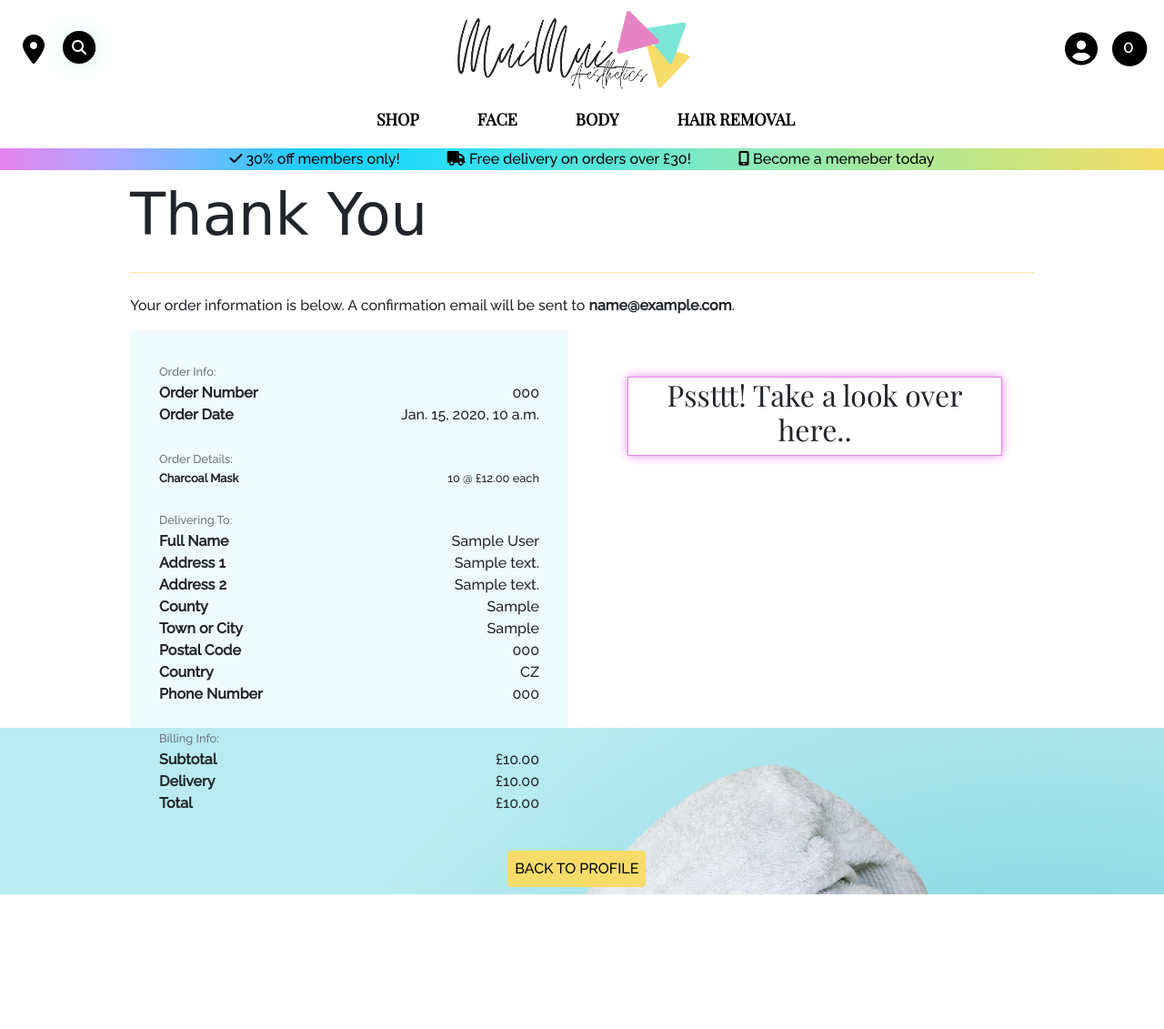
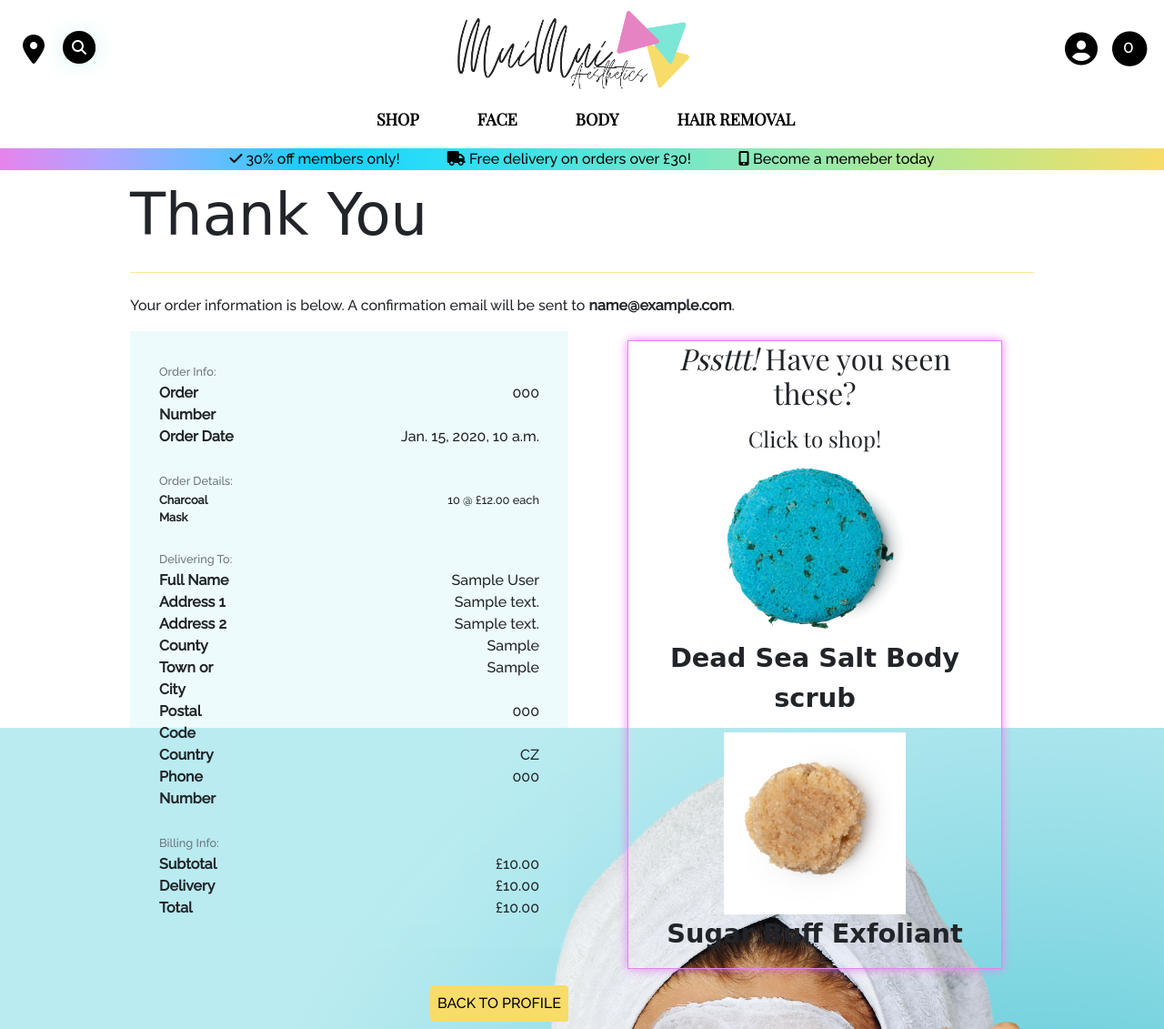
Before and after one commit to fudge88/miumiu, a Django app: page /profile/order_history/000 in a window 1280 px wide. Shown: the whole page at 91% size. Before the commit the page ends 983 px from the top, so only its background shows below. Run offline with Django 3.2, Linux system fonts and the light colour scheme; a user stored in the database is signed in; data comes from the database, SQL or seed files in the repository; tables that the repository leaves empty hold one stand-in row (values such as "Sample post"); some libraries are stand-ins or nearby versions; some web fonts are replaced.

Commit message:
checkout success promo clock added

```diff
--- a/checkout/templates/checkout/checkout_success.html
+++ b/checkout/templates/checkout/checkout_success.html
@@ -33,18 +33,18 @@
                     </div>
                 </div>
                 <div class="row">
-                    <div class="col-12 col-md-4">
+                    <div class="col-12 col-md-3">
                         <p class="mb-0 text-black font-weight-bold">Order Number</p>
                     </div>
-                    <div class="col-12 col-md-8 text-md-right">
+                    <div class="col-12 col-md-9 text-md-right">
                         <p class="mb-0">{{ order.order_number }}</p>
                     </div>
                 </div>
                 <div class="row">
-                    <div class="col-12 col-md-4">
+                    <div class="col-12 col-md-3">
                         <p class="mb-0 text-black font-weight-bold">Order Date</p>
                     </div>
-                    <div class="col-12 col-md-8 text-md-right">
+                    <div class="col-12 col-md-9 text-md-right">
                         <p class="mb-0">{{ order.date }}</p>
                     </div>
                 </div>
@@ -56,12 +56,12 @@
                 </div>
                 {% for item in order.lineitems.all %}
                 <div class="row">
-                    <div class="col-12 col-md-4">
+                    <div class="col-12 col-md-3">
                         <p class="small mb-0 text-black font-weight-bold">
                             {{ item.product.name }}
                         </p>
                     </div>
-                    <div class="col-12 col-md-8 text-md-right">
+                    <div class="col-12 col-md-9 text-md-right">
                         <p class="small mb-0">{{ item.quantity }} @ £{{ item.product.price }} each</p>
                     </div>
                 </div>
@@ -73,72 +73,72 @@
                     </div>
                 </div>
                 <div class="row">
-                    <div class="col-12 col-md-4">
+                    <div class="col-12 col-md-3">
                         <p class="mb-0 text-black font-weight-bold">Full Name</p>
                     </div>
-                    <div class="col-12 col-md-8 text-md-right">
+                    <div class="col-12 col-md-9 text-md-right">
                         <p class="mb-0">{{ order.full_name }}</p>
                     </div>
                 </div>
                 <div class="row">
-                    <div class="col-12 col-md-4">
+                    <div class="col-12 col-md-3">
                         <p class="mb-0 text-black font-weight-bold">Address 1</p>
                     </div>
-                    <div class="col-12 col-md-8 text-md-right">
+                    <div class="col-12 col-md-9 text-md-right">
                         <p class="mb-0">{{ order.street_address1 }}</p>
                     </div>
                 </div>
                 {% if order.street_address2 %}
                 <div class="row">
-                    <div class="col-12 col-md-4">
+                    <div class="col-12 col-md-3">
                         <p class="mb-0 text-black font-weight-bold">Address 2</p>
                     </div>
-                    <div class="col-12 col-md-8 text-md-right">
+                    <div class="col-12 col-md-9 text-md-right">
                         <p class="mb-0">{{ order.street_address1 }}</p>
                     </div>
                 </div>
                 {% endif %}
                 {% if order.county %}
                 <div class="row">
-                    <div class="col-12 col-md-4">
+                    <div class="col-12 col-md-3">
                         <p class="mb-0 text-black font-weight-bold">County</p>
                     </div>
-                    <div class="col-12 col-md-8 text-md-right">
+                    <div class="col-12 col-md-9 text-md-right">
                         <p class="mb-0">{{ order.county }}</p>
                     </div>
                 </div>
                 {% endif %}
                 <div class="row">
-                    <div class="col-12 col-md-4">
+                    <div class="col-12 col-md-3">
                         <p class="mb-0 text-black font-weight-bold">Town or City</p>
                     </div>
-                    <div class="col-12 col-md-8 text-md-right">
+                    <div class="col-12 col-md-9 text-md-right">
                         <p class="mb-0">{{ order.town_or_city }}</p>
                     </div>
                 </div>
                 {% if order.postcode %}
                 <div class="row">
-                    <div class="col-12 col-md-4">
+                    <div class="col-12 col-md-3">
                         <p class="mb-0 text-black font-weight-bold">Postal Code</p>
                     </div>
-                    <div class="col-12 col-md-8 text-md-right">
+                    <div class="col-12 col-md-9 text-md-right">
                         <p class="mb-0">{{ order.postcode }}</p>
                     </div>
                 </div>
                 {% endif %}
                 <div class="row">
-                    <div class="col-12 col-md-4">
+                    <div class="col-12 col-md-3">
                         <p class="mb-0 text-black font-weight-bold">Country</p>
                     </div>
-                    <div class="col-12 col-md-8 text-md-right">
+                    <div class="col-12 col-md-9 text-md-right">
                         <p class="mb-0">{{ order.country }}</p>
                     </div>
                 </div>
                 <div class="row">
-                    <div class="col-12 col-md-4">
+                    <div class="col-12 col-md-3">
                         <p class="mb-0 text-black font-weight-bold">Phone Number</p>
                     </div>
-                    <div class="col-12 col-md-8 text-md-right">
+                    <div class="col-12 col-md-9 text-md-right">
                         <p class="mb-0">{{ order.phone_number }}</p>
                     </div>
                 </div>
@@ -149,62 +149,39 @@
                     </div>
                 </div>
                 <div class="row">
-                    <div class="col-12 col-md-4">
+                    <div class="col-12 col-md-3">
                         <p class="mb-0 text-black font-weight-bold">Subtotal</p>
                     </div>
-                    <div class="col-12 col-md-8 text-md-right">
+                    <div class="col-12 col-md-9 text-md-right">
                         <p class="mb-0">£{{ order.order_total }}</p>
                     </div>
                 </div>
                 <div class="row">
-                    <div class="col-12 col-md-4">
+                    <div class="col-12 col-md-3">
                         <p class="mb-0 text-black font-weight-bold">Delivery</p>
                     </div>
-                    <div class="col-12 col-md-8 text-md-right">
+                    <div class="col-12 col-md-9 text-md-right">
                         <p class="mb-0">£{{ order.delivery_cost }}</p>
                     </div>
                 </div>
                 <div class="row">
-                    <div class="col-12 col-md-4">
+                    <div class="col-12 col-md-3">
                         <p class="mb-0 text-black font-weight-bold">Total</p>
                     </div>
-                    <div class="col-12 col-md-8 text-md-right">
+                    <div class="col-12 col-md-9 text-md-right">
                         <p class="mb-0">£{{ order.bag_total }}</p>
                     </div>
                 </div>
             </div>
         </div>
-        <div class="col-12 col-lg-6">
+        <div class="col-12 col-lg-6 d-none d-md-block">
             <div class="row">
-                <div class="col text-center product-promo-container" id="glow">
-                    <h2 class="">Pssttt! Take a look over here..</h2>
-                    <div class="row">
-                    {% for product in random_products|slice:":2" %}
-                    <div class="col">
-                        <div class="py-4">
-                        {% if product.image %}
-                            <a href="{% url 'product_detail' product.id %}" class="">
-                                <img class="promo-img" src="{{ product.image.url }}" alt="{{ product.name }}">
-                            </a>
-                        {% else %}
-                            <a href="{% url 'product_detail' product.id %}">
-                                <img class="promo-img" src="{{ MEDIA_URL }}noimg.png" alt="{{ product.name }}">
-                            </a>
-                        {% endif %}
-                            <div class="pb-0">
-                                <p class="product-name mb-0">{{ product.name }}</p>
-                            </div>
-                        </div>
-                    </div>
-                {% endfor %}
-
-                    </div>
-                </div>
+            {% include 'checkout/includes/product_promo.html' %}
             </div>
         </div>
     </div>
     <div class="row">
-        <div class="col-12 col-lg-7 text-right">
+        <div class="col-12 col-lg-6 text-right">
             {% if from_profile %}
             <a href="{% url 'profile' %}" class="btn yellow-to-pink-btn my-2">
                 <span class="text-uppercase">Back to Profile</span>
--- /dev/null
+++ b/checkout/templates/checkout/includes/product_promo.html
@@ -0,0 +1,132 @@
+<div class="col text-center product-promo-container" id="glow">
+<h2 class=""><em>Pssttt!</em> Have you seen these?</h2>
+    <h4 class="mt-3 mb-3">Click to shop!</h4>
+    <div id="" class="carousel slide" data-ride="carousel" data-interval="3500">
+        <div class="carousel-inner">
+            <div class="carousel-item active">
+                <div class="d-block w-100">
+                    <div class="row">
+                    {% for product in random_products|slice:":2" %}
+                        <div class="col-12 col-md-6 col-lg-12">
+                            <div class="py-0">
+                                {% if product.image %}
+                                <a href="{% url 'product_detail' product.id %}" class="">
+                                    <img class="promo-img" src="{{ product.image.url }}" alt="{{ product.name }}">
+                                </a>
+                                    {% else %}
+                                <a href="{% url 'product_detail' product.id %}">
+                                    <img class="promo-img" src="{{ MEDIA_URL }}noimg.png" alt="{{ product.name }}">
+                                </a>
+                                    {% endif %}
+                                <div class="mb-3">
+                                    <p class="product-name mb-0">{{ product.name }}</p>
+                                </div>
+                            </div>
+                        </div>
+                    {% endfor %}
+                    </div>
+                </div>
+            </div>
+
+            <div class="carousel-item">
+                <div class="d-block w-100">
+                    <div class="row">
+                    {% for product in random_products|slice:"2:4" %}
+                        <div class="col-12 col-md-6 col-lg-12">
+                            <div class="py-0">
+                                {% if product.image %}
+                                <a href="{% url 'product_detail' product.id %}" class="">
+                                    <img class="promo-img" src="{{ product.image.url }}" alt="{{ product.name }}">
+                                </a>
+                                    {% else %}
+                                <a href="{% url 'product_detail' product.id %}">
+                                    <img class="promo-img" src="{{ MEDIA_URL }}noimg.png" alt="{{ product.name }}">
+                                </a>
+                                    {% endif %}
+                                <div class="pb-2">
+                                    <p class="product-name mb-0">{{ product.name }}</p>
+                                </div>
+                            </div>
+                        </div>
+                    {% endfor %}
+                    </div>
+                </div>
+            </div>
+
+            <div class="carousel-item">
+                <div class="d-block w-100">
+                    <div class="row">
+                    {% for product in random_products|slice:"4:6" %}
+                        <div class="col-12 col-md-6 col-lg-12">
+                            <div class="py-0">
+                                {% if product.image %}
+                                <a href="{% url 'product_detail' product.id %}" class="">
+                                    <img class="promo-img" src="{{ product.image.url }}" alt="{{ product.name }}">
+                                </a>
+                                    {% else %}
+                                <a href="{% url 'product_detail' product.id %}">
+                                    <img class="promo-img" src="{{ MEDIA_URL }}noimg.png" alt="{{ product.name }}">
+                                </a>
+                                    {% endif %}
+                                <div class="pb-2">
+                                    <p class="product-name mb-0">{{ product.name }}</p>
+                                </div>
+                            </div>
+                        </div>
+                    {% endfor %}
+                    </div>
+                </div>
+            </div>
+
+            <div class="carousel-item">
+                <div class="d-block w-100">
+                    <div class="row">
+                    {% for product in random_products|slice:"6:8" %}
+                        <div class="col-12 col-md-6 col-lg-12">
+                            <div class="py-0">
+                                {% if product.image %}
+                                <a href="{% url 'product_detail' product.id %}" class="">
+                                    <img class="promo-img" src="{{ product.image.url }}" alt="{{ product.name }}">
+                                </a>
+                                    {% else %}
+                                <a href="{% url 'product_detail' product.id %}">
+                                    <img class="promo-img" src="{{ MEDIA_URL }}noimg.png" alt="{{ product.name }}">
+                                </a>
+                                    {% endif %}
+                                <div class="pb-2">
+                                    <p class="product-name mb-0">{{ product.name }}</p>
+                                </div>
+                            </div>
+                        </div>
+                    {% endfor %}
+                    </div>
+                </div>
+            </div>
+
+            <div class="carousel-item">
+                <div class="d-block w-100">
+                    <div class="row">
+                    {% for product in random_products|slice:"8:10" %}
+                        <div class="col-12 col-md-6 col-lg-12">
+                            <div class="py-0">
+                                {% if product.image %}
+                                <a href="{% url 'product_detail' product.id %}" class="">
+                                    <img class="promo-img" src="{{ product.image.url }}" alt="{{ product.name }}">
+                                </a>
+                                    {% else %}
+                                <a href="{% url 'product_detail' product.id %}">
+                                    <img class="promo-img" src="{{ MEDIA_URL }}noimg.png" alt="{{ product.name }}">
+                                </a>
+                                    {% endif %}
+                                <div class="pb-2">
+                                    <p class="product-name mb-0">{{ product.name }}</p>
+                                </div>
+                            </div>
+                        </div>
+                    {% endfor %}
+                    </div>
+                </div>
+            </div>
+        </div>
+    </div>
+</div>
--- a/checkout/views.py
+++ b/checkout/views.py
@@ -1,4 +1,4 @@
-from django.shortcuts import render, redirect, reverse, get_object_or_404, HttpResponse
+from django.shortcuts import render, redirect, reverse, get_object_or_404
 from django.views.decorators.http import require_POST
 from django.contrib import messages
 from django.conf import settings
--- a/products/templates/products/includes/product_promo.html
+++ b/products/templates/products/includes/product_promo.html
@@ -2,11 +2,10 @@
 <br>
 <br>
 <br>
-
 <div class="row h-100">
     <div class="col text-center product-promo-container" id="glow">
     <h2 class="">Products that may interest you</h2>
-<div id="carouselExampleSlidesOnly" class="carousel slide" data-ride="carousel">
+        <div id="" class="carousel slide" data-ride="carousel" data-interval="3500">
             <div class="carousel-inner">
                     <div class="carousel-item active">
                         <div class="d-block w-100">
@@ -82,7 +81,6 @@
                             </div>
                         </div>
                     </div>
-
                 </div>
             </div>
         </div>
--- a/products/views.py
+++ b/products/views.py
@@ -3,7 +3,6 @@ from django.contrib import messages
 from django.contrib.auth.decorators import login_required
 from django.db.models import Q
 from django.db.models.functions import Lower
-from django.http import HttpResponse
 import random
 
 from .models import Product, Category, ProductReview
--- a/profiles/templates/profiles/profile.html
+++ b/profiles/templates/profiles/profile.html
@@ -20,7 +20,7 @@
             <div class="col">
                 <hr>
                 <h2 class="logo-font mb-4">My Profile</h2>
-                <hr>
+                 <hr class="card-line-break mt-3 mb-4">
             </div>
         </div>
         <div class="row">
--- a/profiles/views.py
+++ b/profiles/views.py
@@ -2,9 +2,11 @@ from django.shortcuts import render, get_object_or_404
 from django.contrib import messages
 from django.contrib.auth.decorators import login_required
 from .models import UserProfile
+from products.models import Product
 from .forms import UserProfileForm
 
 from checkout.models import Order
+import random
 
 
 @login_required
@@ -34,6 +36,17 @@ def profile(request):
 
 
 def order_history(request, order_number):
+    products = Product.objects.all()
+    try:
+        random_products_no = random.sample(range(0, len(products)), 12)
+    except:
+        random_products_no = random.sample(
+            range(0, len(products)), len(products))
+    print(random_products_no)
+    random_products = []
+    for r in random_products_no:
+        random_products.append(products[r])
+
     order = get_object_or_404(Order, order_number=order_number)
 
     messages.info(request, (
@@ -45,6 +58,7 @@ def order_history(request, order_number):
     context = {
         'order': order,
         'from_profile': True,
+        'random_products': random_products
     }
 
     return render(request, template, context)
--- a/static/css/base.css
+++ b/static/css/base.css
@@ -189,7 +189,7 @@ a.home-shop-btn:hover {
 }
 
 #glow{
-    margin:50px 50px;
+    margin:10px 50px;
     animation: glow .5s infinite alternate;
     -webkit-box-shadow:0 0 20px #e684ec;
     -moz-box-shadow: 0 0 20px #e684ec;
```
Lines whose indentation alone changed are shown as unchanged.
